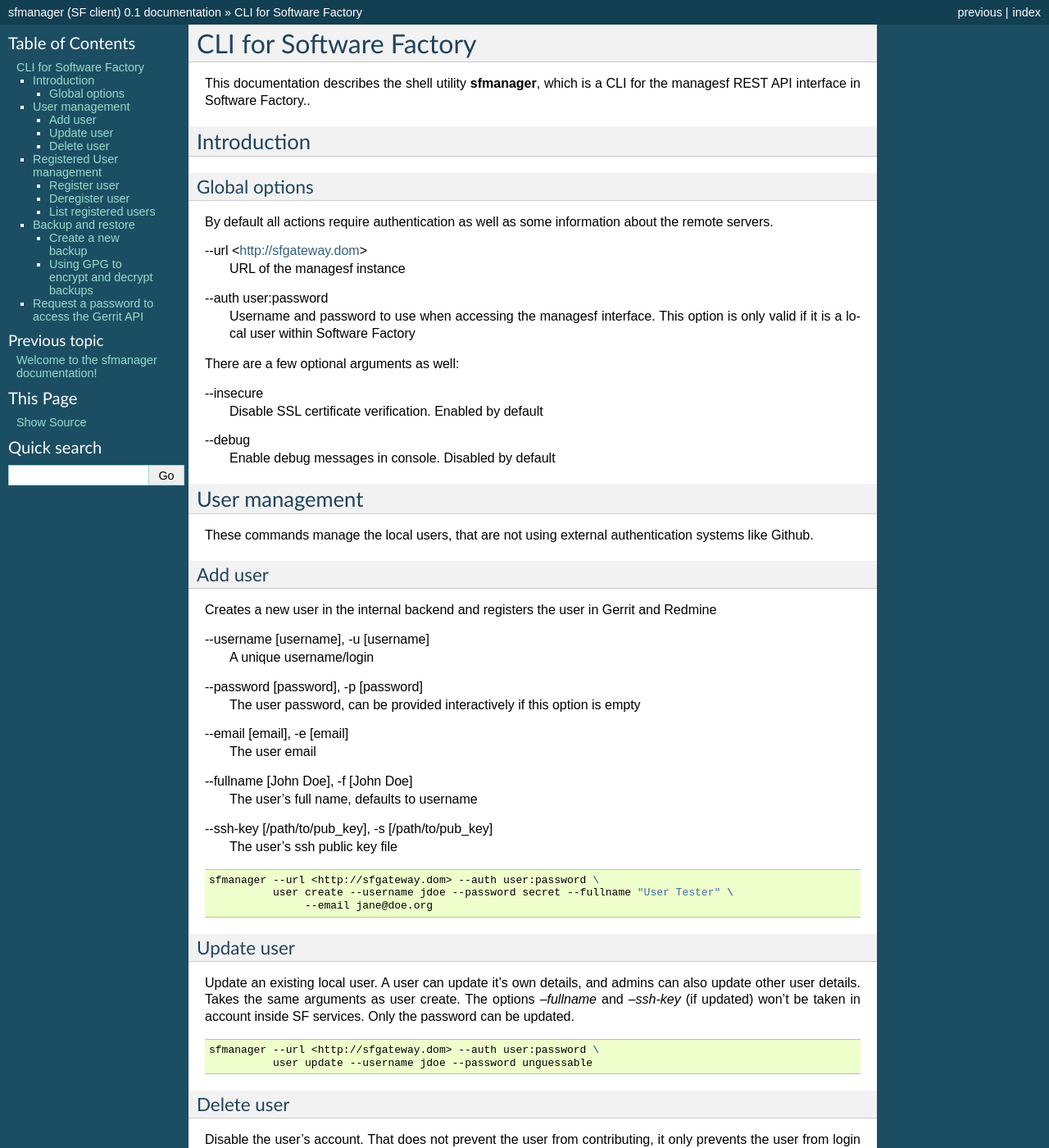
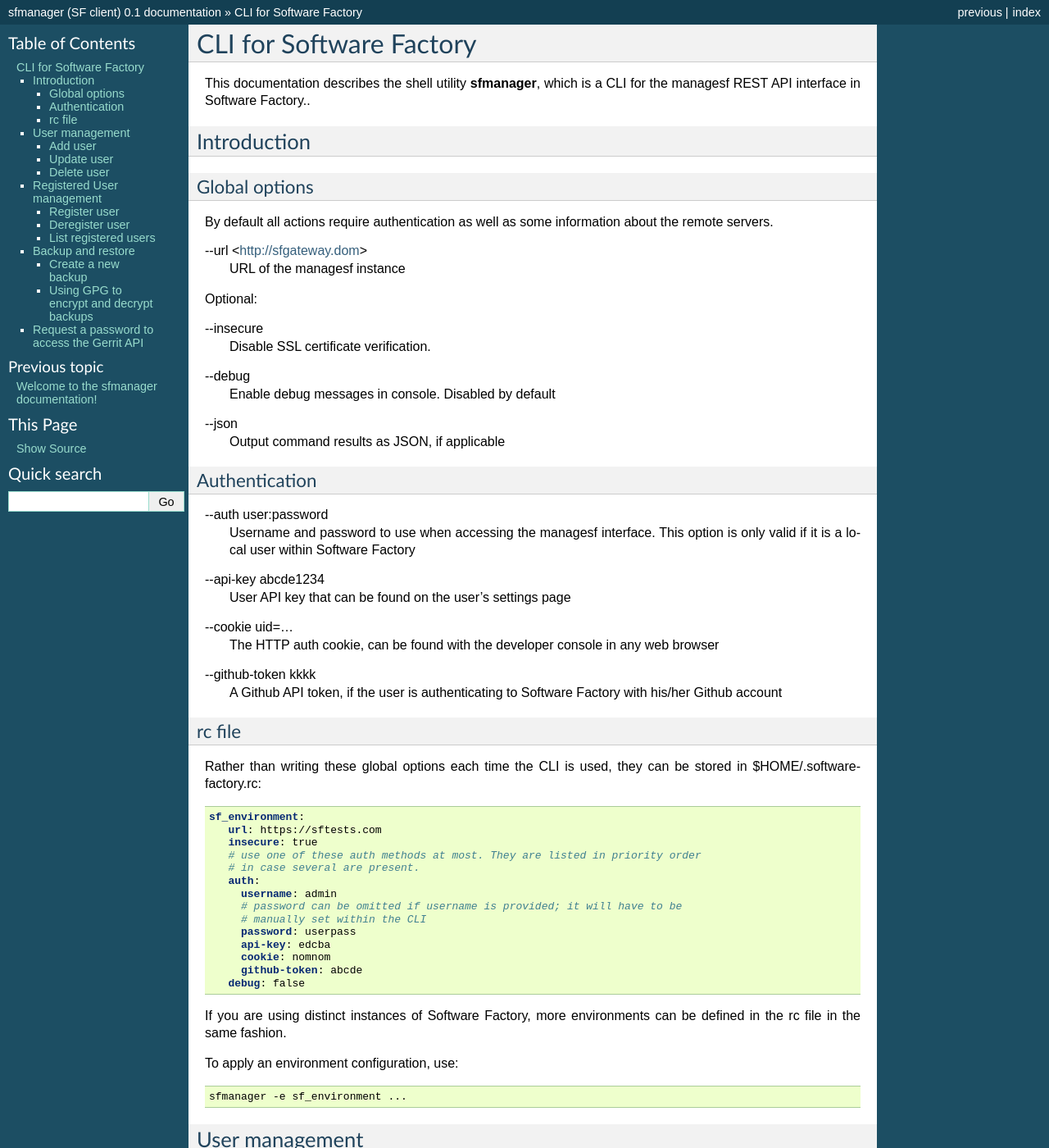
Before and after one commit to softwarefactory-project/python-sfmanager, a Sphinx documentation site: the page built from docs/source/sfmanager.rst, in a window 1280 px wide and 1400 px high. Shown: the whole window at 82% size. Built offline with Sphinx 7.4.7, drawn with Linux system fonts in a browser that asks for light colours.

Commit message:
Add some doc
Change-Id: Ia9091dd22be485d26eed20b0196fd52f431045a4

```diff
--- a/docs/source/sfmanager.rst
+++ b/docs/source/sfmanager.rst
@@ -26,18 +26,66 @@
 \--url <http://sfgateway.dom>
     URL of the managesf instance
 
+Optional:
+
+\--insecure
+    Disable SSL certificate verification.
+
+\--debug
+    Enable debug messages in console. Disabled by default
+
+\--json
+    Output command results as JSON, if applicable
+
+Authentication
+^^^^^^^^^^^^^^
+
 \--auth user:password
     Username and password to use when accessing the managesf interface.
     This option is only valid if it is a local user within Software Factory
 
-There are a few optional arguments as well:
+\--api-key abcde1234
+    User API key that can be found on the user's settings page
 
-\--insecure
-    Disable SSL certificate verification. Enabled by default
+\--cookie uid=...
+    The HTTP auth cookie, can be found with the developer console in any
+    web browser
 
-\--debug
-    Enable debug messages in console. Disabled by default
+\--github-token kkkk
+    A Github API token, if the user is authenticating to Software Factory with
+    his/her Github account
 
+rc file
+^^^^^^^
+
+Rather than writing these global options each time the CLI is used, they can
+be stored in $HOME/.software-factory.rc:
+
+.. code-block:: yaml
+
+ sf_environment:
+    url: https://sftests.com
+    insecure: true
+    # use one of these auth methods at most. They are listed in priority order
+    # in case several are present.
+    auth:
+      username: admin
+      # password can be omitted if username is provided; it will have to be
+      # manually set within the CLI
+      password: userpass
+      api-key: edcba
+      cookie: nomnom
+      github-token: abcde
+    debug: false
+
+If you are using distinct instances of Software Factory, more environments can
+be defined in the rc file in the same fashion.
+
+To apply an environment configuration, use:
+
+.. code-block:: bash
+
+ sfmanager -e sf_environment ...
 
 User management
 ---------------
```
